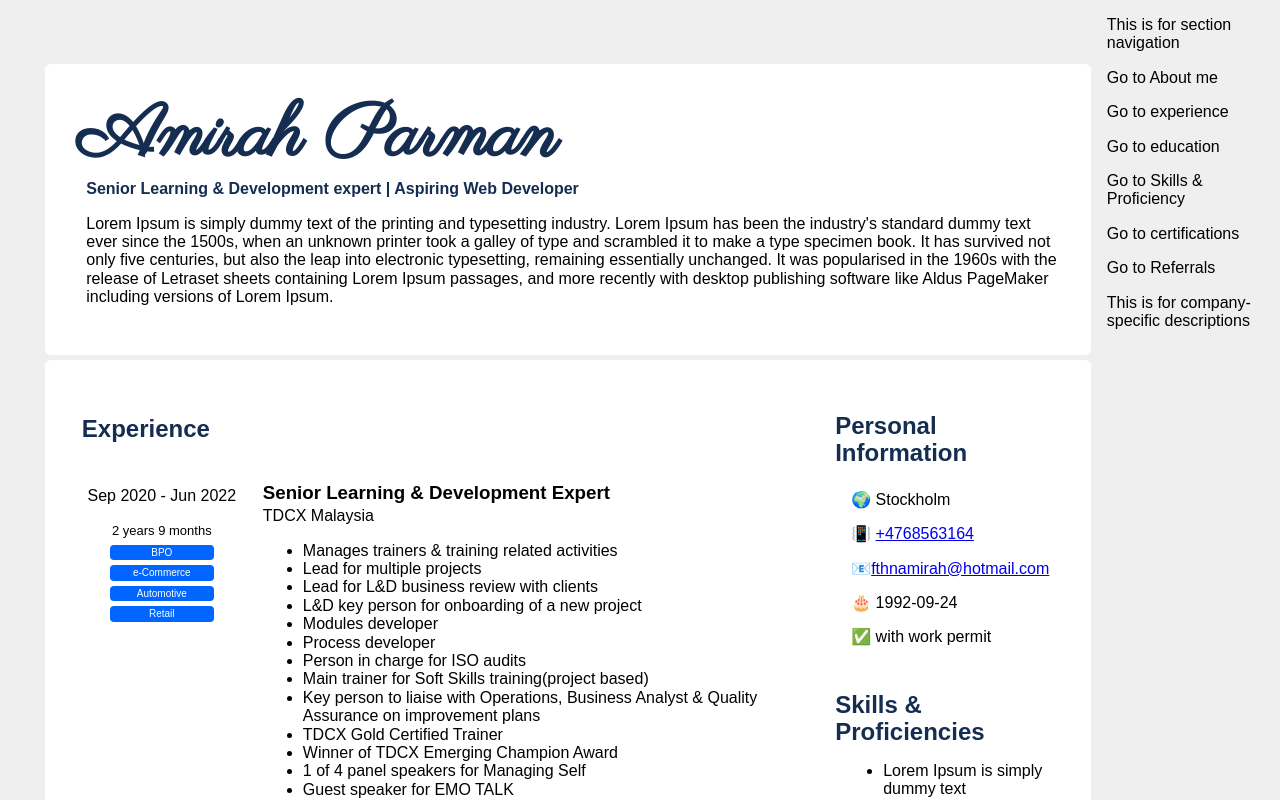
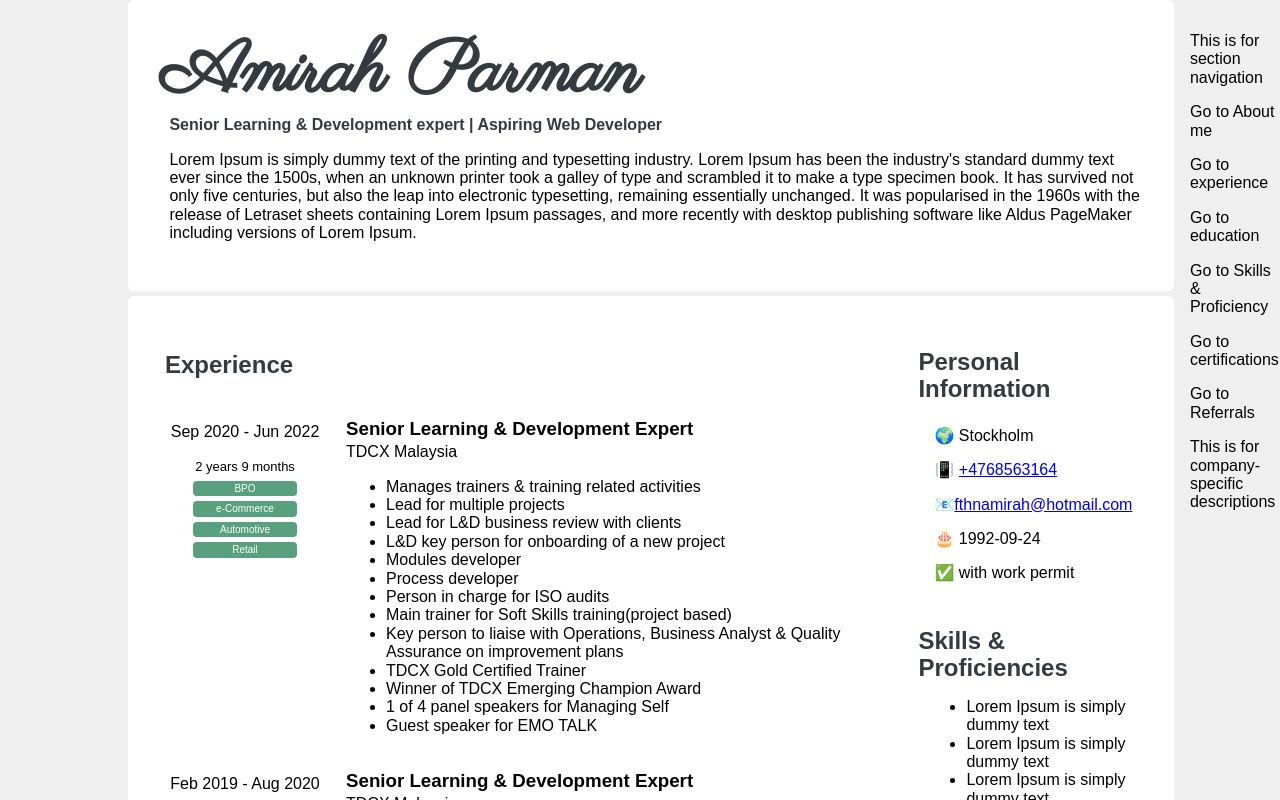
Before and after one commit to AmirahParman/AmirahParman.github.io, an Angular app: page / in a window 1280 px wide. Shown: the top 800 px of the page. Built offline with nearby package versions, Linux system fonts and the light colour scheme; a web font is replaced by a local one.

Commit message:
Sticky navigation sort of works

```diff
--- a/src/app/app.component.html
+++ b/src/app/app.component.html
@@ -1,11 +1,10 @@
 <div class="container">
-    <div class="separating-navigation">
+    <div class="content-container">
         <div class="header">
             <div class="about-me">
                 <app-about-me></app-about-me>
             </div>
         </div>
-
         <div class="content-of-resume-container">
             <div class="left-column">
                 <div class="experience">
@@ -32,10 +31,9 @@
                 </div>
             </div>
         </div>
-
     </div>
-
-    <div class="navigation">
+    <div class="navigation-container">
+        <div class="sticky-navigator">
             <p>This is for section navigation</p>
             <p>Go to About me</p>
             <p>Go to experience</p>
@@ -46,3 +44,4 @@
             <p>This is for company-specific descriptions</p>
         </div>
     </div>
+</div>
--- a/src/app/app.component.scss
+++ b/src/app/app.component.scss
@@ -1,6 +1,22 @@
-.container {
+div.container {
     display: flex;
-    width: 98%;
+    width: 80%;
+
+    div.content-container {
+        display: flex;
+        flex-direction: column;
+        flex-grow: 4;
+    }
+
+    div.navigation-container {
+        flex-grow: 3;
+        padding:1rem;
+    }
+}
+
+div.sticky-navigator {
+    position: sticky;
+    top: 9px;
 }
 
 .header {
@@ -11,15 +27,9 @@
     margin-bottom: 5px;
 }
 
-.navigation {
-    padding-left: 1rem;
-    width: 70%;
-}
-
 .personal-info {
     margin-top: 0;
 }
-
 
 .content-of-resume-container {
     display: flex;
@@ -34,10 +44,9 @@
 
 .right-column {
     padding-right: 1.5px;
-    flex-grow: 0.4;
-    width: 40%;
+    flex-grow: 0.5;
 }
 
-.separating-navigation {
-    padding: 4em 0em 0em 2em;
+.button-back-to-top {
+    border: 3px solid yellow;
 }
--- a/src/app/app.component.ts
+++ b/src/app/app.component.ts
@@ -1,4 +1,4 @@
-import { Component } from '@angular/core';
+import { Component, ElementRef, ViewChild } from '@angular/core';
 
 @Component({
   selector: 'app-root',
@@ -7,4 +7,5 @@ import { Component } from '@angular/core';
 })
 export class AppComponent {
   title = 'AmirahParman.github.io';
+
 }
--- a/src/app/components/certifications/certifications.component.scss
+++ b/src/app/components/certifications/certifications.component.scss
@@ -1,19 +1,12 @@
-.container {
-    display: column;
-}
-
 .name-of-certifications {
-    width: max-content;
     padding-left: 1rem;
 }
 
 ul {
-
     margin-block-start: 0.4em;
     margin-block-end: 1em;
     padding-inline-start: 10px;
-
-    }
+}
 
 .date-certified {
     padding-top: 0.5rem;
--- a/src/app/components/experiences/experiences.component.scss
+++ b/src/app/components/experiences/experiences.component.scss
@@ -31,7 +31,7 @@ h3 {
 
 .label-industry {
     font-size: x-small;
-    background-color: #0066ff;
+    background-color: #59a17e;
     color: white;
     border-radius: 4px;
     width: max-content;
--- a/src/styles.scss
+++ b/src/styles.scss
@@ -16,5 +16,5 @@ app-root {
 }
 
 h1, h2 {
-    color: #152D51;
+    color: #343a40;
 }
```
Lines whose indentation alone changed are shown as unchanged.
